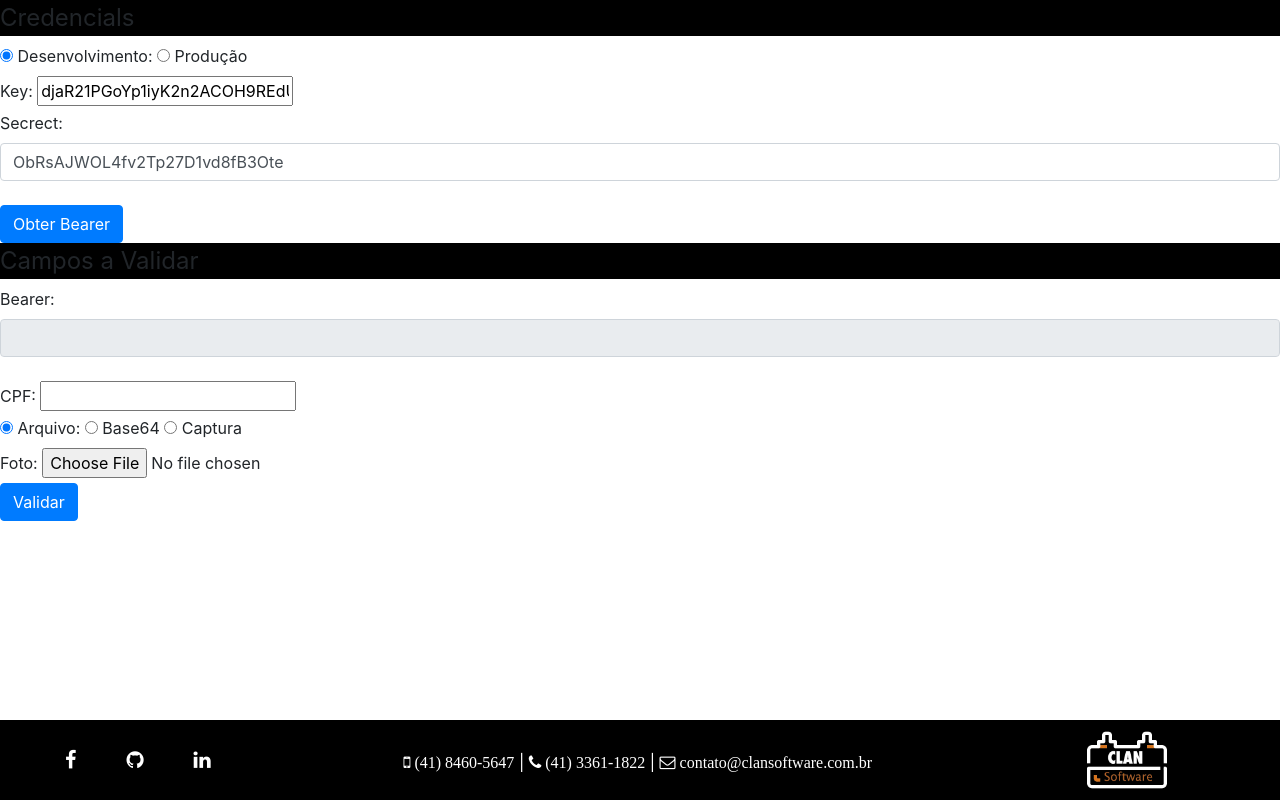
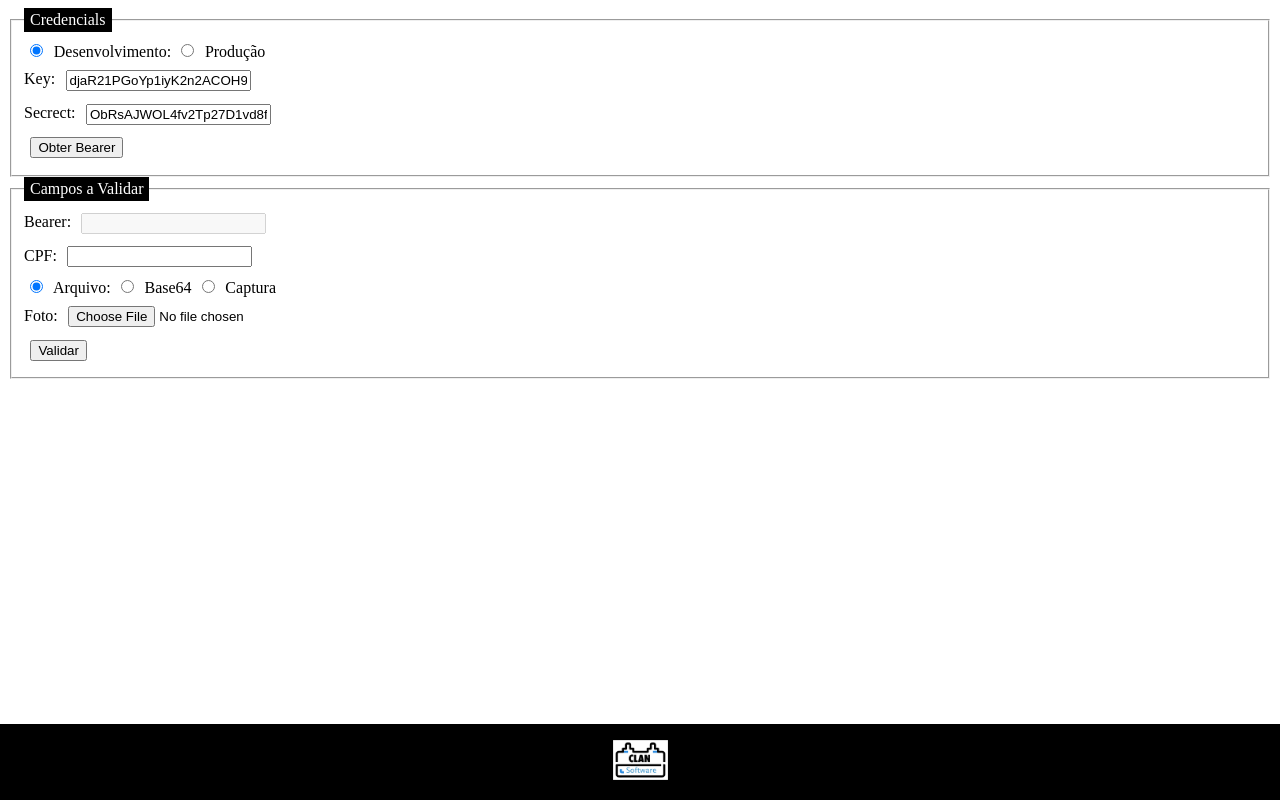
Before and after one commit to clansoftware/SerproAPI, a PHP site: page / in a window 1280 px wide. Run offline with PHP 8.4, Linux system fonts and the light colour scheme; some libraries are stand-ins or nearby versions.

Commit message:
upper running

```diff
--- a/assets/css/style.css
+++ b/assets/css/style.css
@@ -19,30 +19,21 @@ fieldset .label-response {
 	margin-top: -8% !important;
 	position: relative;
 }
-.hidden {
-	display: none !important;
-}
+
 .footer {
    position: fixed;
    left: 0;
    bottom: 0;
-   width: 102%;
+   width: 100%;
    background-color: black;
    color: white;
    text-align: center;
 }
-.social_icon li{
-    list-style-type: none;
-    float: left;
-    margin: 10px;
-    font-size: 20px;
-    padding: 15px;
+
+.footer img {
+	max-width: 55px;
 }
-.social_icon li a i{
-  color:white;
+
+.hidden {
+	display: none !important;
 }
-#clan-logo {
-  width: 80px;
-  height: 80px;
-  filter: invert(100%);
-}
--- a/index.php
+++ b/index.php
@@ -6,9 +6,6 @@
 	<title>Serpro API - Modelo PHP</title>
 	<link href="assets/css/style.css" rel="stylesheet"/>
 	<script src="assets/scripts/functions.js"></script>
-	<link rel="stylesheet" type="text/css" href="assets/css/bootstrap.css">
-	<link rel="stylesheet" href="https://netdna.bootstrapcdn.com/font-awesome/4.0.3/css/font-awesome.css">
-<script type="text/javascript" src="assets/scripts/jquery.js"></script>
 </head>
 <body>
 	<form action="main.php" method="POST" enctype="multipart/form-data">
@@ -66,34 +63,12 @@
 	</form>
 
 
-	<!-- <div class="footer">
+	<div class="footer">
 		<p>
 			<a title="Is ao Site" href="https://clansoftware.com.br" target="_blank">
 				<img src="assets/img/logo-clansoftware.jpeg" />
 			</a>
 		</p>
-	</div> -->
+	</div>
 </body>
-	<footer class="container">
-		<div class="row footer">
-			<div class="col-md-3">
-			<ul class="social_icon">
-                        <li><a href="https://www.facebook.com/clansoftware/" target="_BLANK"><i class="fa fa-facebook" aria-hidden="true"></i></a></li>
-                        <li><a href="https://github.com/clansoftware" target="_BLANK"><i class="fa fa-github" aria-hidden="true"></i></a></li>
-                        <li><a href="https://www.linkedin.com/company/clan-software" target="_BLANK"><i class="fa fa-linkedin" aria-hidden="true"></i></a></li>
-                     </ul>
-                     </div>
-			<div class="titlepage col-md-6">
-			<div style="height: 30px"></div>
-                     <a href="https://api.whatsapp.com/send?phone=554184605647" target="_BLANK">
-                     	<i class="fa fa-mobile" style="color: white"> (41) 8460-5647</i></a> |
-                     <a href="tel:+554133611822" target="_BLANK">
-                     	<i class="fa fa-phone" style="color: white"> (41) 3361-1822</i>
-                     </a> | <a href="mailto:contato@clansoftware.com.br"><i class="fa fa-envelope-o" style="color: white"> contato@clansoftware.com.br</i></a>
-                  </div>
-			<div class="col-md-3">
-				<img id="clan-logo" src="assets/img/clan-logo_transparent.png">
-			</div>
-		</div>
-	</footer>
 </html>
```
Also changed, not shown: Serpro.php (+16 -16 lines), classes/Validate.class.php (+39 -2 lines), log.txt (deleted, +0 -9 lines), assets/scripts/functions.js (deleted), main.php (line endings or trailing spaces).
